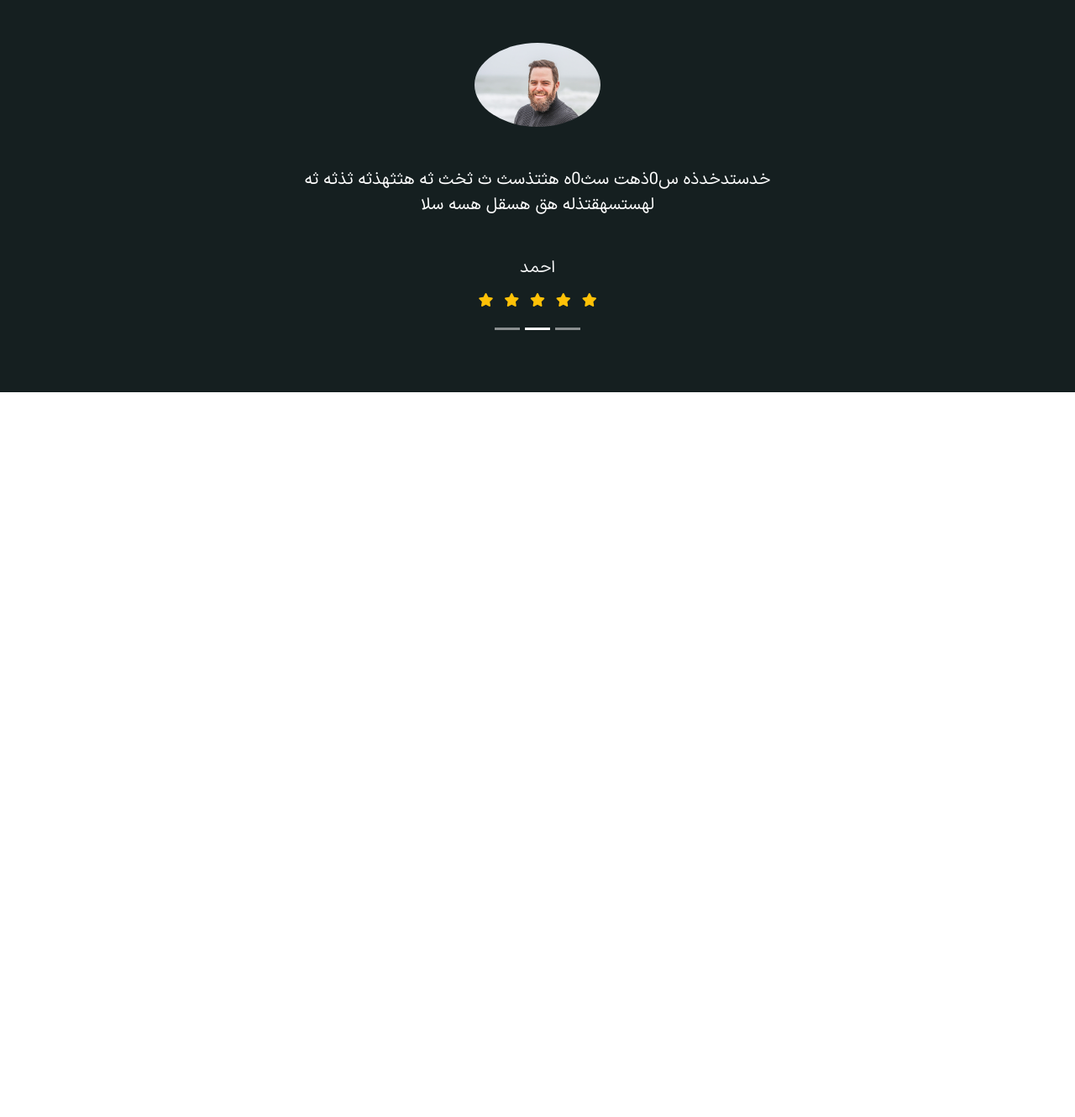
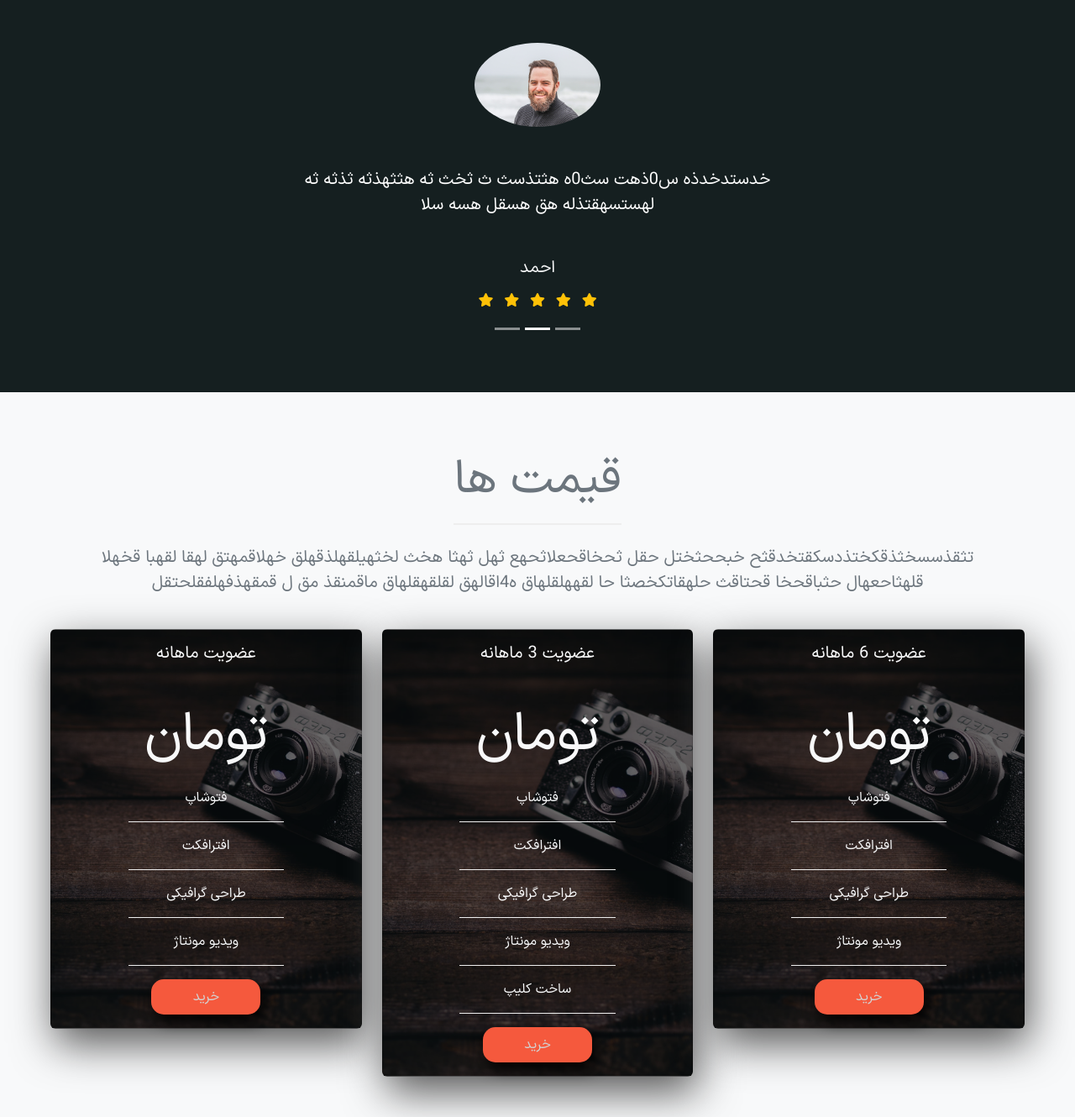
Before and after one commit to Jordano98/frontend-landing-page-and-admin-dashboard-, a plain HTML site: page PROJECT3/index3.html in a window 1280 px wide. Shown: the part 4380-5710 px from the top of the page at 84% size. Before the commit the page ends 4847 px from the top, so only its background shows below. Drawn offline with nearby package versions, Linux system fonts and the light colour scheme.

Commit message:
project3-price1-making price cards

```diff
--- a/PROJECT3/index3.html
+++ b/PROJECT3/index3.html
@@ -263,6 +263,72 @@
     </section>
     <!--end of customer-->
 
+    <!--pricing-->
+    <section class=" p-5 bg-light text-center">
+        <div class="container-fluid">
+            <!--title-->
+            <div class="row text-muted text-center">
+                <div class="col m-4">
+                    <h1 class=" display-4">قیمت ها</h1>
+                    <div class="underline mb-4 mt-3"></div>
+                    <p class=" lead">تثقذسسخثذقکختذدسکقتخدقثح خبححثختل حقل ثحخاقحعلاثحهع ثهل ثهثا هخث لخثهیلقهلذقهلق خهلاقمهتق  لهقا لقهبا قخهلا قلهثاحعهال حثباقحخا قحتاقث حلهقاتکخصثا حا لقههلقلهاق ه4اقالهق لقلقهقلهاق ماقمنقذ مق ل قمقهذفهلفقلحتقل</p>
+                </div>
+            </div>
+            <!--end of title-->
+            <div class="row">
+                <div class="col-lg-4">
+                    <div class="card card1 text-light">
+                        <div class="card-body">
+                            <h5 class=" mb-5">عضویت ماهانه</h5>
+                            <h1 class=" display-3">تومان</h1>
+                            <ul class=" list-unstyled">
+                                <li class=" py-3 card-list-item">فتوشاپ</li>
+                                <li class=" py-3 card-list-item">افترافکت</li>
+                                <li class=" py-3 card-list-item">طراحی گرافیکی</li>
+                                <li class=" py-3 card-list-item">ویدیو مونتاژ</li>
+                            </ul>
+                            <a href="#" class=" btn  py-2 px-5 price-card-button">خرید</a>
+                        </div>
+                    </div>
+                </div>
+
+                <div class="col-lg-4">
+                    <div class="card card2 text-light">
+                        <div class="card-body">
+                            <h5 class=" mb-5">عضویت 3 ماهانه</h5>
+                            <h1 class=" display-3">تومان</h1>
+                            <ul class=" list-unstyled">
+                                <li class=" py-3 card-list-item">فتوشاپ</li>
+                                <li class=" py-3 card-list-item">افترافکت</li>
+                                <li class=" py-3 card-list-item">طراحی گرافیکی</li>
+                                <li class=" py-3 card-list-item">ویدیو مونتاژ</li>
+                                <li class=" py-3 card-list-item">ساخت کلیپ</li>
+                            </ul>
+                            <a href="#" class=" btn  py-2 px-5 price-card-button">خرید</a>
+                        </div>
+                    </div>
+                </div>
+
+                <div class="col-lg-4">
+                    <div class="card card3 text-light">
+                        <div class="card-body">
+                            <h5 class=" mb-5">عضویت 6 ماهانه</h5>
+                            <h1 class=" display-3">تومان</h1>
+                            <ul class=" list-unstyled">
+                                <li class=" py-3 card-list-item">فتوشاپ</li>
+                                <li class=" py-3 card-list-item">افترافکت</li>
+                                <li class=" py-3 card-list-item">طراحی گرافیکی</li>
+                                <li class=" py-3 card-list-item">ویدیو مونتاژ</li>
+                            </ul>
+                            <a href="#" class=" btn  py-2 px-5 price-card-button">خرید</a>
+                        </div>
+                    </div>
+                </div>
+            </div>
+        </div>
+    </section>
+    <!--end of pricing-->
+
     <script src="https://ajax.googleapis.com/ajax/libs/jquery/3.6.0/jquery.js"></script>
     <!-- JavaScript Bundle with Popper -->
     <script src="https://cdn.jsdelivr.net/npm/bootstrap@5.2.2/dist/js/bootstrap.bundle.min.js" integrity="sha384-OERcA2EqjJCMA+/3y+gxIOqMEjwtxJY7qPCqsdltbNJuaOe923+mo//f6V8Qbsw3" crossorigin="anonymous"></script>
--- a/PROJECT3/style.css
+++ b/PROJECT3/style.css
@@ -174,3 +174,28 @@ header{
     background: #151f20;
 }
 /*end of customer*/
+
+/*price*/
+.card1,.card2,.card3{
+    background: linear-gradient(rgba(0,0,0,0.6),rgba(0,0,0,0.5)),url(images/pricing-card-bg.jpeg) no-repeat center center /cover;
+    box-shadow: 5px 18px 50px #555;
+}
+.card-list-item{
+    border-bottom: 1px groove #eee;
+    width: 55%;
+    margin: auto;
+}
+.price-card-button{
+    background: #f5593d;
+    border-radius: 15px;
+    width: 130px;
+    color: lightgray;
+    box-shadow: 5px 8px 18px #000;
+    transition: all 0.4s;
+}
+.price-card-button:hover{
+    background: #f9793d;
+    transform: translateY(-2px);
+}
+
+/*end of price*/
```
